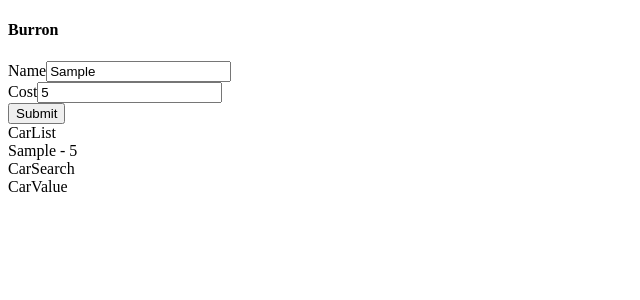
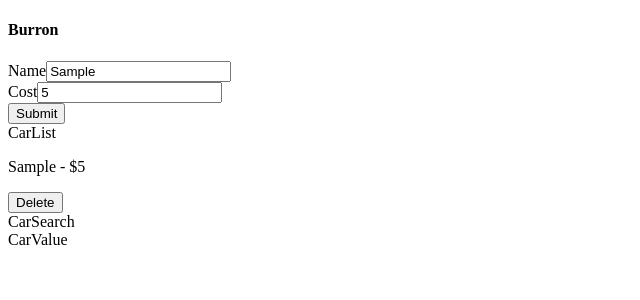
Before and after one commit to p2arthur/car_tracker_react, a React (Vite) app: page / in a window 1280 px wide. Both pictures are taken after typing "Sample", "5" into the empty fields and a click on the button "Submit". Shown: the top 300 px of the page, without its empty margins (0-640 px from the left). Built offline with nearby package versions, Linux system fonts and the light colour scheme.

Commit message:
add car removal functionality

```diff
--- a/src/components/CarForm.jsx
+++ b/src/components/CarForm.jsx
@@ -10,13 +10,11 @@ function CarForm() {
   const dispatch = useDispatch();
   //Handle the name input change
   const handleNameChange = (event) => {
-    console.log(name);
     dispatch(changeName(event.target.value));
   };
 
   //Handle the cost input change
   const handleCostChange = (event) => {
-    console.log(cost);
     dispatch(changeCost(+event.target.value || 0));
   };
 
@@ -24,7 +22,6 @@ function CarForm() {
   const handleFormSubmit = (event) => {
     event.preventDefault();
     dispatch(addCar({ name, cost }));
-    console.log(carsList);
   };
 
   return (
--- a/src/components/CarList.jsx
+++ b/src/components/CarList.jsx
@@ -1,11 +1,27 @@
-import { useSelector } from "react-redux";
+import { useSelector, useDispatch } from "react-redux";
+import { removeCar } from "../store";
 
 function CarList() {
   const { carsList } = useSelector((state) => state.cars);
 
+  const dispatch = useDispatch();
+
+  const handleDeleteCar = (car) => {
+    console.log(car);
+    dispatch(removeCar(car));
+  };
+
   const renderedCars = carsList.map((car) => (
-    <div key={car.id}>
-      {car.name} - {car.cost}
+    <div key={car.id} className="panel">
+      <p>
+        {car.name} - ${car.cost}
+      </p>
+      <button
+        onClick={() => handleDeleteCar(car.id)}
+        className="button is-danger"
+      >
+        Delete
+      </button>
     </div>
   ));
 
--- a/src/store/slices/carsSlice.jsx
+++ b/src/store/slices/carsSlice.jsx
@@ -17,7 +17,9 @@ const carsSlice = createSlice({
     },
     removeCar(state, action) {
       //Assumption: action.payload === car.id
-      const updated = state.carsList.filter((car) => car !== action.payload.id);
+      console.log(action.payload);
+      const updated = state.carsList.filter((car) => car.id !== action.payload);
+      console.log(updated);
 
       state.carsList = updated;
     },
```
